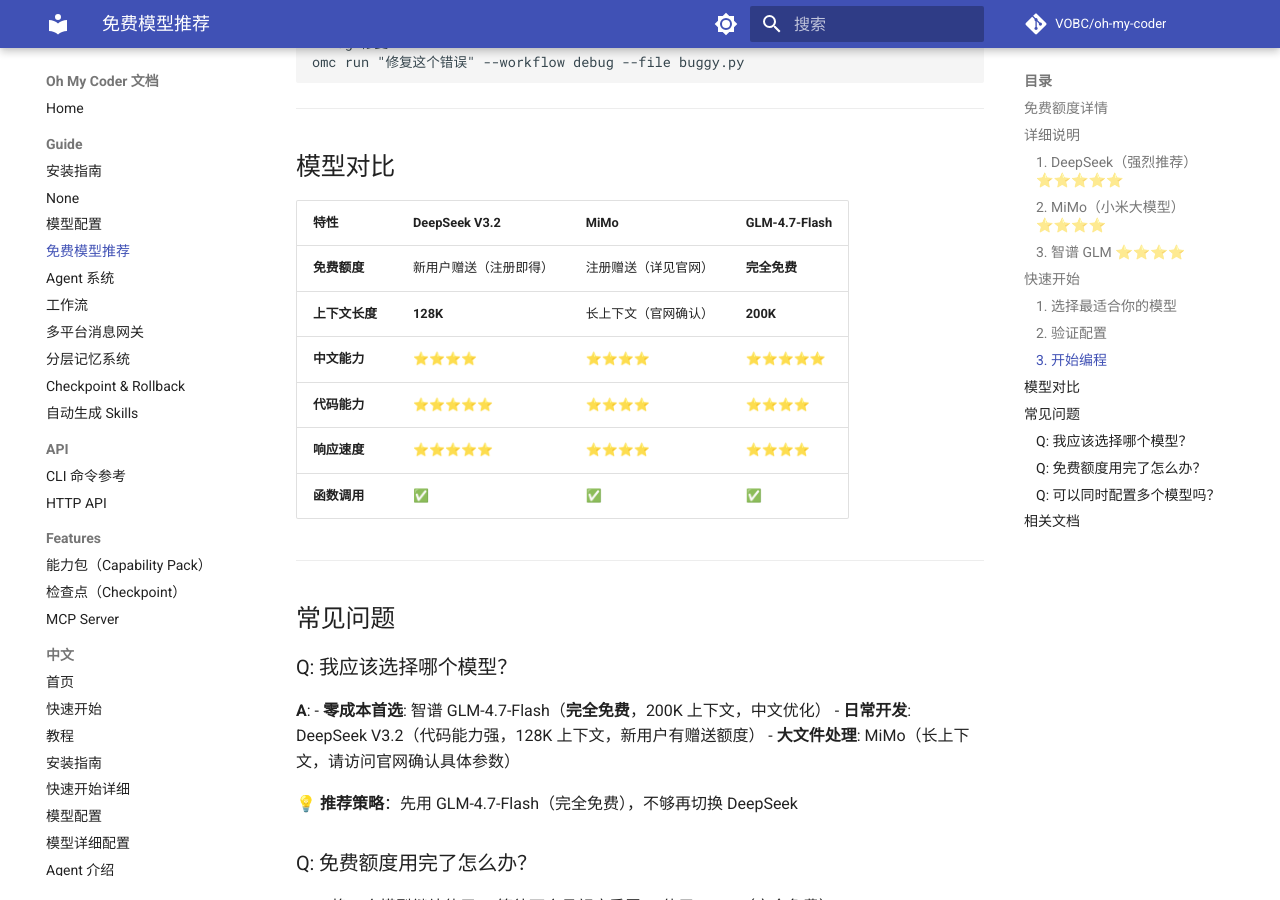
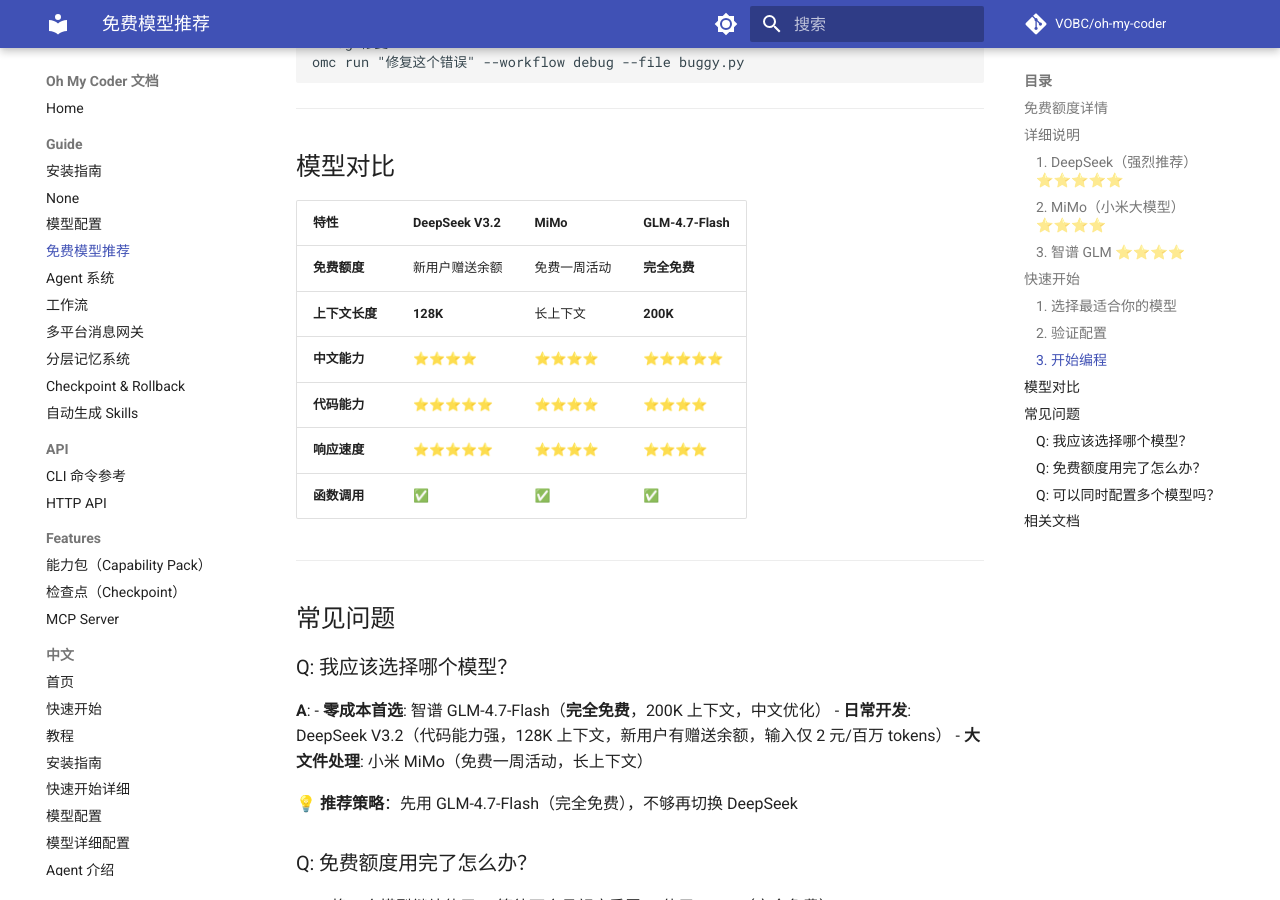
Before and after one commit to VOBC/oh-my-coder, an MkDocs documentation site: the page built from docs/guide/free-models.md, in a window 1280 px wide and 900 px high, scrolled down 2360 px. Built offline with MkDocs 1.6.1 and Material for MkDocs 9.7.7, drawn with Linux system fonts in a browser that asks for light colours; comment, search, counter and statistics services are not loaded.

Commit message:
docs: 补全免费模型数据（DeepSeek定价/MiMo免费一周/GLM完全免费）

```diff
--- a/docs/guide/free-models.md
+++ b/docs/guide/free-models.md
@@ -131,8 +131,8 @@
 
 | 特性 | DeepSeek V3.2 | MiMo | GLM-4.7-Flash |
 |------|---------------|------|---------------|
-| **免费额度** | 新用户赠送（注册即得） | 注册赠送（详见官网） | **完全免费** |
-| **上下文长度** | **128K** | 长上下文（官网确认） | **200K** |
+| **免费额度** | 新用户赠送余额 | 免费一周活动 | **完全免费** |
+| **上下文长度** | **128K** | 长上下文 | **200K** |
 | **中文能力** | ⭐⭐⭐⭐ | ⭐⭐⭐⭐ | ⭐⭐⭐⭐⭐ |
 | **代码能力** | ⭐⭐⭐⭐⭐ | ⭐⭐⭐⭐ | ⭐⭐⭐⭐ |
 | **响应速度** | ⭐⭐⭐⭐⭐ | ⭐⭐⭐⭐ | ⭐⭐⭐⭐ |
@@ -146,8 +146,8 @@
 
 **A**:
 - **零成本首选**: 智谱 GLM-4.7-Flash（**完全免费**，200K 上下文，中文优化）
-- **日常开发**: DeepSeek V3.2（代码能力强，128K 上下文，新用户有赠送额度）
-- **大文件处理**: MiMo（长上下文，请访问官网确认具体参数）
+- **日常开发**: DeepSeek V3.2（代码能力强，128K 上下文，新用户有赠送余额，输入仅 2 元/百万 tokens）
+- **大文件处理**: 小米 MiMo（免费一周活动，长上下文）
 
 💡 **推荐策略**：先用 GLM-4.7-Flash（完全免费），不够再切换 DeepSeek
 
```
Also changed, not shown: README.md (+2 -2 lines).
